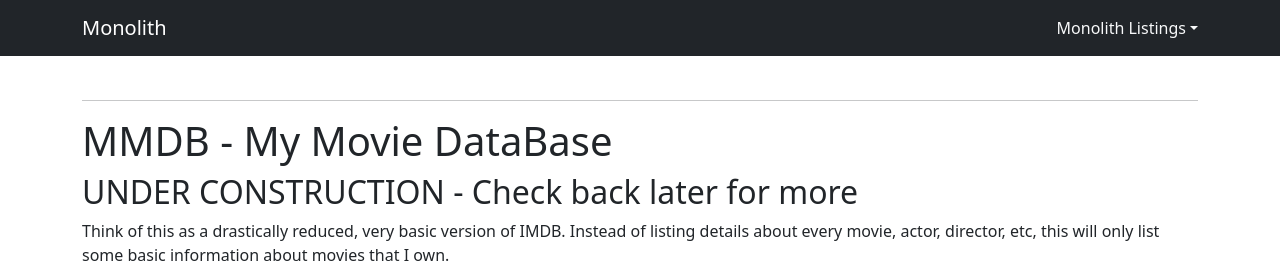
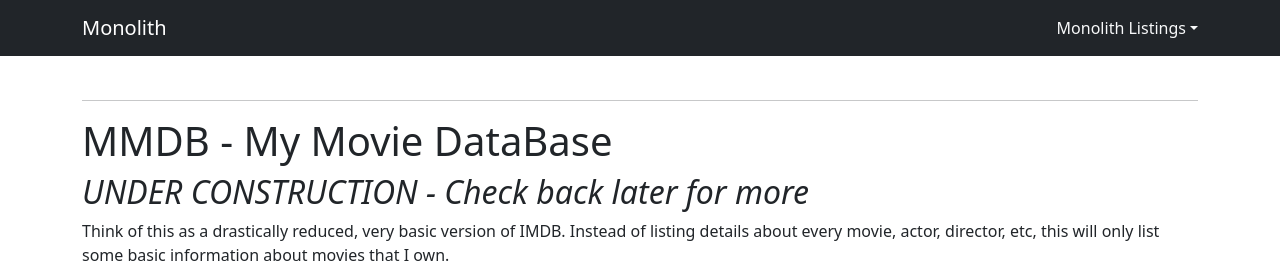
Before and after one commit to codinghavoc13/angularFrontEnd, an Angular app: page /mmdb in a window 1280 px wide. Shown: the top 263 px of the page. Built offline with nearby package versions, Linux system fonts and the light colour scheme; no server answers.

Commit message:
202312062139 - pushing init MMDB front end

```diff
--- a/src/app/components/mmdb/mmdb-main/mmdb-main.component.html
+++ b/src/app/components/mmdb/mmdb-main/mmdb-main.component.html
@@ -1,5 +1,5 @@
 <h1>MMDB - My Movie DataBase</h1>
-<h2>UNDER CONSTRUCTION - Check back later for more</h2>
+<h2><i>UNDER CONSTRUCTION - Check back later for more</i></h2>
 <p>Think of this as a drastically reduced, very basic version of IMDB. Instead of listing details about every movie,
     actor, director, etc, this will only list some basic information about movies that I own.</p>
 <div class="row">
--- a/src/app/components/mmdb/movie-display/movie-display.component.html
+++ b/src/app/components/mmdb/movie-display/movie-display.component.html
@@ -1,7 +1,8 @@
 <h1><a routerLink="/mmdb">MMDB - My Movie DataBase</a> -> Movie Details Page</h1>
-<h2>UNDER CONSTRUCTION - Check back later for more</h2>
+<h2><i>UNDER CONSTRUCTION - Check back later for more</i></h2>
+<hr>
 <h3>{{movieDetails.movie.movieTitle}}</h3>
-<div *ngIf="movieDetails.movie.plotSummary; else displayResults">
+<div *ngIf="movieDetails.movie.plotSummary===null; else displayResults">
     <p style="font-style: italic;">No plot summary provided, yet</p>
 </div>
 <ng-template #displayResults>
```
